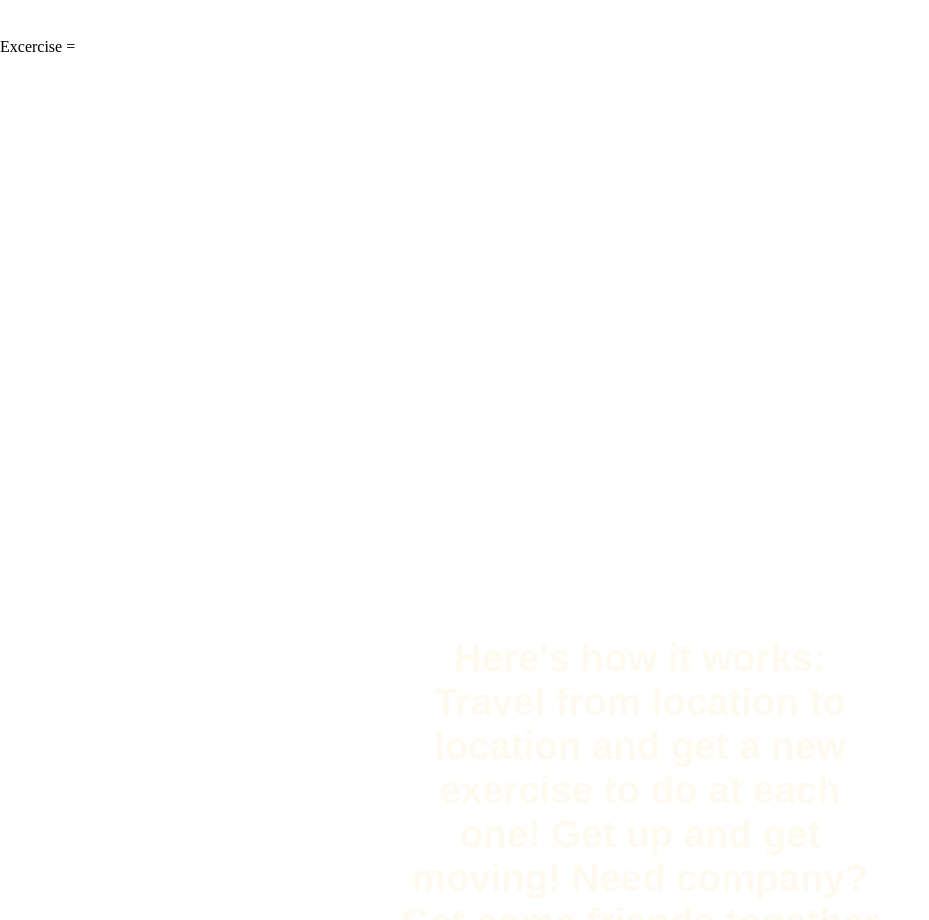
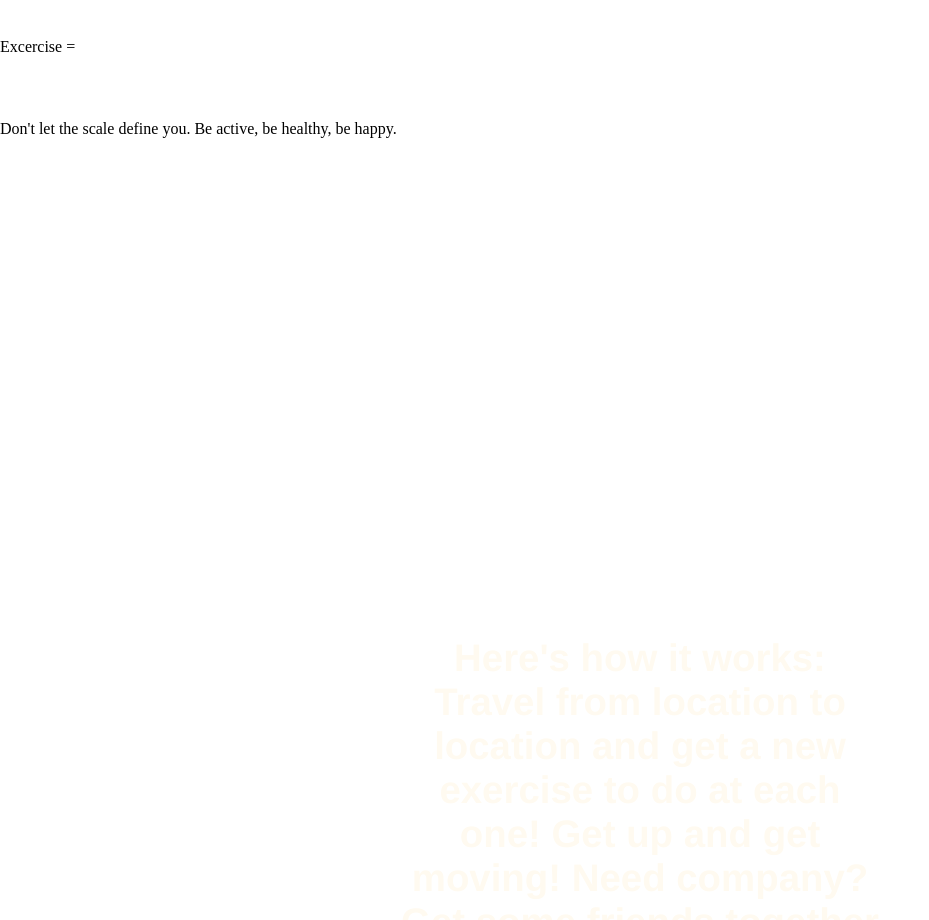
Before and after one commit to jennatark/FinalProject, a plain HTML site: page index.html in a window 1280 px wide. Shown: the part 3620-4540 px from the top of the page, without its empty margins (0-929 px from the left). Drawn offline with Linux system fonts and the light colour scheme.

Commit message:
added randMotiv function

```diff
--- a/final.js
+++ b/final.js
@@ -12,3 +12,22 @@ function randExer() {
     var result = "Do " + listExercise[randInt] + " for " + repsNums[randRep] + " seconds";
     document.getElementById("result").innerHTML = result;
 }
+
+function randMotiv() {
+  var motivations = ["Your limitation - it's only your imagination.", "Push yourself, because no one else is going to do it for you.",
+                    "Do something today that your future self will thank you for.", "It's going to be hard, but hard does not mean impossible.",
+                    "Sometimes we're tested not to show our weaknesses, but to discover our strengths.",
+                    "Today I will do what others won't, so tomorrow I can accomplish what others can't",
+                    "No matter how slow you go, you are still lapping everybody on the couch.",
+                    "The difference between the impossible and the possible lies in a person's determination.",
+                    "To give anything less than your best is to sacrifice the gift.",
+                    "You're only one workout away from a good mood.",
+                    "The difference between try and triumph is a little 'umph'.",
+                    "Don't count the days, make the days count.",
+                    "Nothing will work unless you do.",
+                    "When you feel like quitting, think about why you started.",
+                    "Don't let the scale define you. Be active, be healthy, be happy."];
+  var randomNum = Math.floor(Math.random() * 15);
+  var quote = motivations[randomNum];
+  document.getElementById("motivational").innerHTML = quote;
+}
--- a/index.html
+++ b/index.html
@@ -4,7 +4,7 @@
         <link rel="stylesheet" href="final.css">
         <script src="final.js"></script>
       </head>
-    <body>
+    <body onload="randMotiv()">
         <div class ="para">
         <h1 id="title"> Jenna and Tom's COVID-19 Workout Extravaganza</h1>
         <h2 id="intro"> Here's how it works: Travel from location to location and get a new exercise to do at each one! Get up and get moving!
@@ -40,10 +40,7 @@
     <input type = "button" class="button button1" value="Get Excercise!" onclick="randExer()">
      <!-- <button class="button button1" onclick="randExer()"> Get Exercise</button> -->
 <p> Excercise = <div id="result"> </div> </p>
-
-
-
-
-        </body>
+<p id="motivational"; </p>
+    </body>
 
 </html>
```
